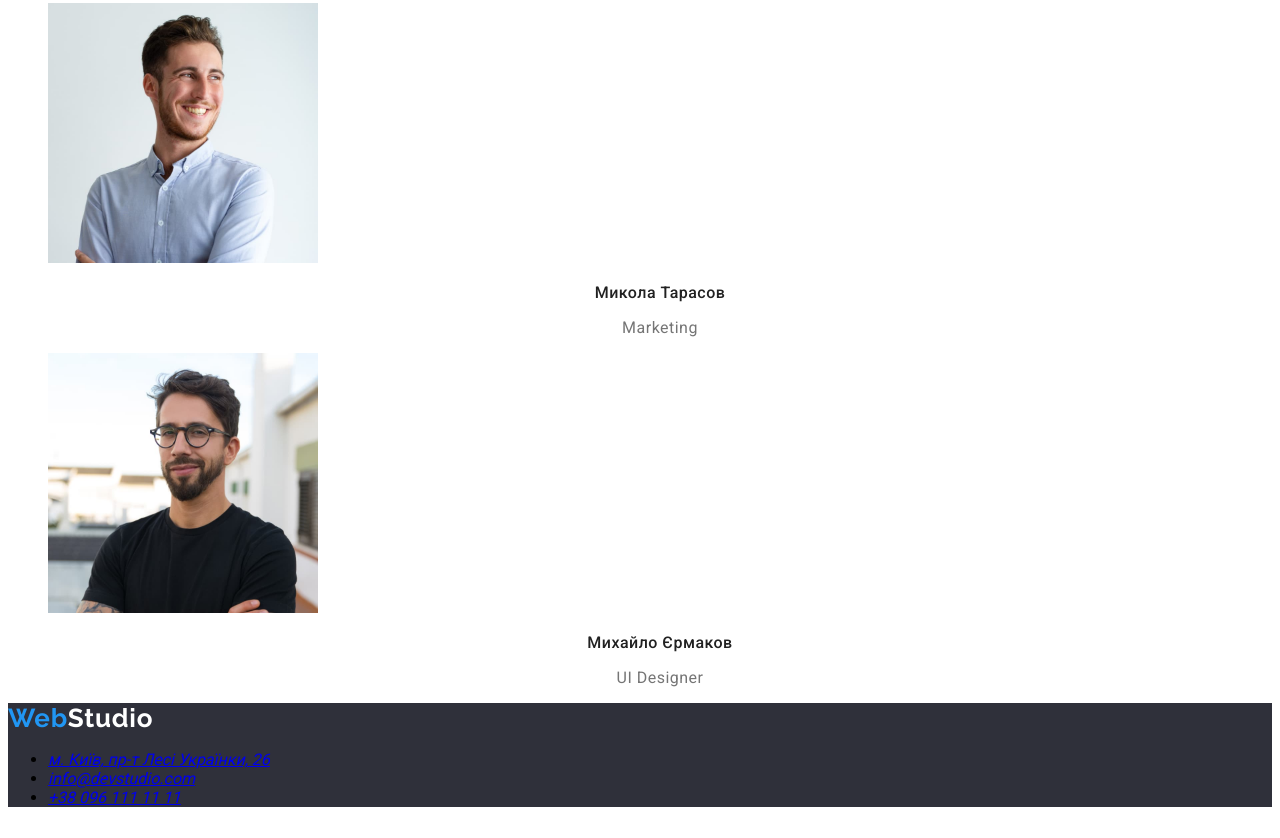
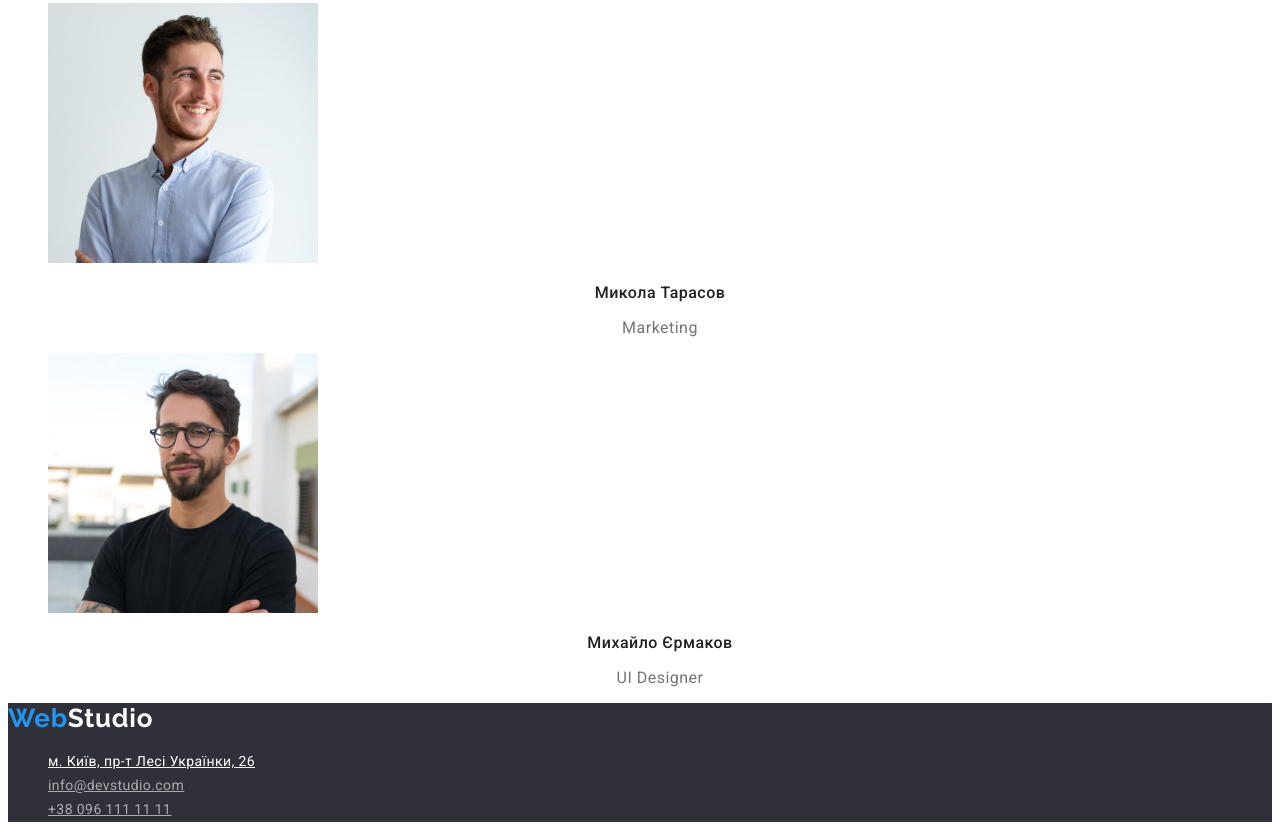
Before and after one commit to Andrzej33/goit-markup-hw-02, a plain HTML site: page index.html in a window 1280 px wide. Shown: the part 2365-3203 px from the top of the page. Drawn offline with Linux system fonts and the light colour scheme.

Commit message:
friday day

```diff
--- a/css/styles.css
+++ b/css/styles.css
@@ -116,3 +116,11 @@ body {font-family: 'roboto', sans-serif;}
        .footer{
         background: #2F303A;}
        .accent-footer{color: #FFFFFF;}
+       .footer-location, .footer-mail, .footer-tel {
+        font-style: normal;
+        font-weight: 400;
+        font-size: 14px;
+        line-height: 1.71;
+        letter-spacing: 0.03em;
+        color: rgba(255, 255, 255, 0.6);}
+        .place{color: #FFFFFF}
--- a/index.html
+++ b/index.html
@@ -144,18 +144,18 @@
     </main>
     <footer class="footer">
       <a class="header-logo link lang="en" href="./index.html">Web<span class="accent-footer">Studio</span></a>
-      <address>
-        <ul>
-          <li>
-            <a
+      <address class="address">
+        <ul class="list link">
+          <li class="footer-item">
+            <a class="footer-location place"
               href="https://goo.gl/maps/qjkYtsCH6BRkbTAi8"
               target="_blank"
               rel="noopener noreferrer nofollow"
               >м. Київ, пр-т Лесі Українки, 26</a
             >
           </li>
-          <li><a href="mailto:info@devstudio.com">info@devstudio.com</a></li>
-          <li><a href="tel:+380961111111">+38 096 111 11 11</a></li>
+          <li class="footer-item"><a class="footer-mail" href="mailto:info@devstudio.com">info@devstudio.com</a></li>
+          <li class="footer-item"><a class="footer-tel" href="tel:+380961111111">+38 096 111 11 11</a></li>
         </ul>
       </address>
     </footer>
```
